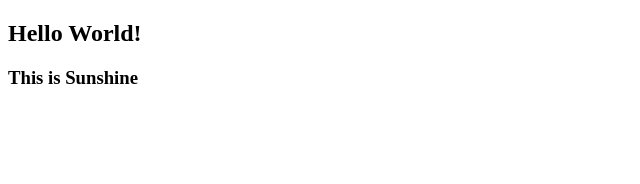
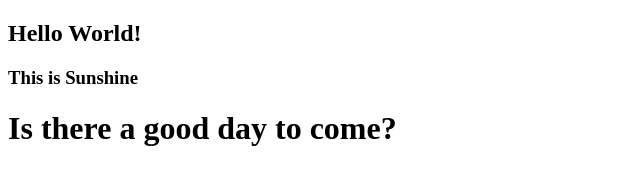
Before and after one commit to HCaldwellQA/refactored-robot, a plain HTML site: page index.html in a window 1280 px wide. Shown: the whole page, without its empty margins (0-640 px from the left). Drawn offline with Linux system fonts and the light colour scheme.

Commit message:
added question

```diff
--- a/index.html
+++ b/index.html
@@ -11,3 +11,4 @@
 </body>
 </html>
 <h3>This is Sunshine</h3>
+<h1>Is there a good day to come?</h1>
```
